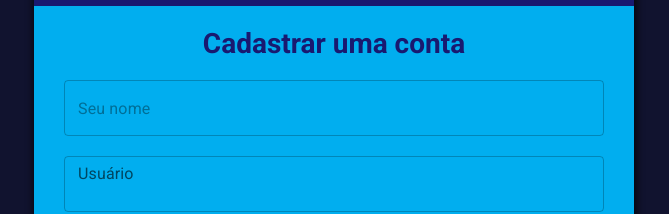
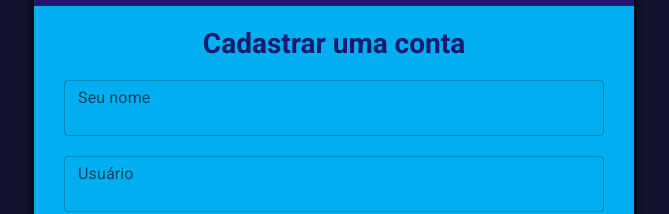
Before and after one commit to danilloubr/BlockHub, a React (Create React App) app in the folder client/: page /register in a window 1280 px wide. Shown: the part 235-449 px from the top of the page, without its empty margins (306-975 px from the left). Built offline with nearby package versions, Linux system fonts and the light colour scheme.

Commit message:
Placeholder

```diff
--- a/client/src/routers/Register/Register.js
+++ b/client/src/routers/Register/Register.js
@@ -51,7 +51,8 @@ function Register() {
           <div className="inputs-form">
             <TextField
               type="text"
-              placeholder="Seu nome"
+              label="Seu nome"
+              placeholder="Nome Completo"
               value={name}
               onChange={(e) => setName(e.target.value)}
             />
```
